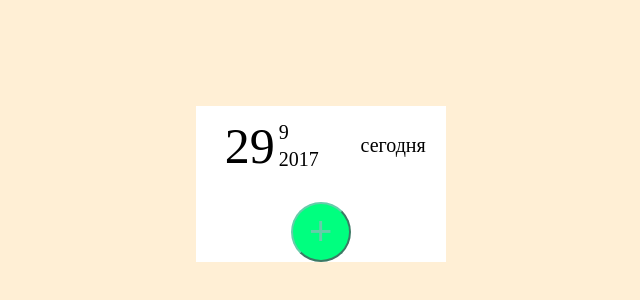
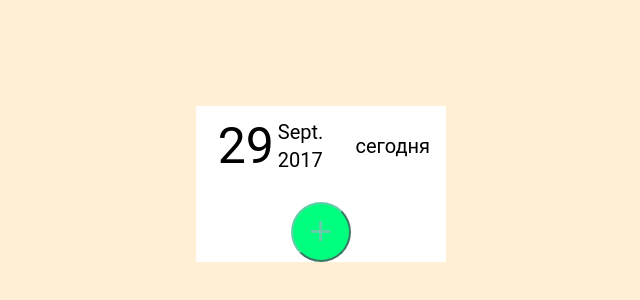
Before and after one commit to NikitaUrb/Test-To-Do-List, a plain HTML site: page index.html in a window 1280 px wide. Shown: the part 84-384 px from the top of the page, 318-958 px from the left. Drawn offline with Linux system fonts and the light colour scheme.

Commit message:
add months names

```diff
--- a/css/index.css
+++ b/css/index.css
@@ -1,5 +1,6 @@
 body {
 	background-color: #FFEFD5;
+	font-family: Roboto, Open Sans, sans-serif;
 }
 
 table {
--- a/js/index.js
+++ b/js/index.js
@@ -2,8 +2,22 @@ console.log("Я работаю.");
 
 function time() {
 	const date = new Date();
+	const month = [
+		'Jan.',
+		'Feb.',
+		'Mar.',
+		'Apr.',
+		'May',
+		'June',
+		'July',
+		'Aug',
+		'Sept.',
+		'Oct. ',
+		'Nov.',
+		'Dec.'
+	];
 	document.getElementById('day').innerHTML = date.getDate();
-	document.getElementById('month').innerHTML = date.getMonth() + 1;
+	document.getElementById('month').innerHTML = month[date.getMonth()];
 	document.getElementById('year').innerHTML = date.getFullYear();
 }
 time();
```
